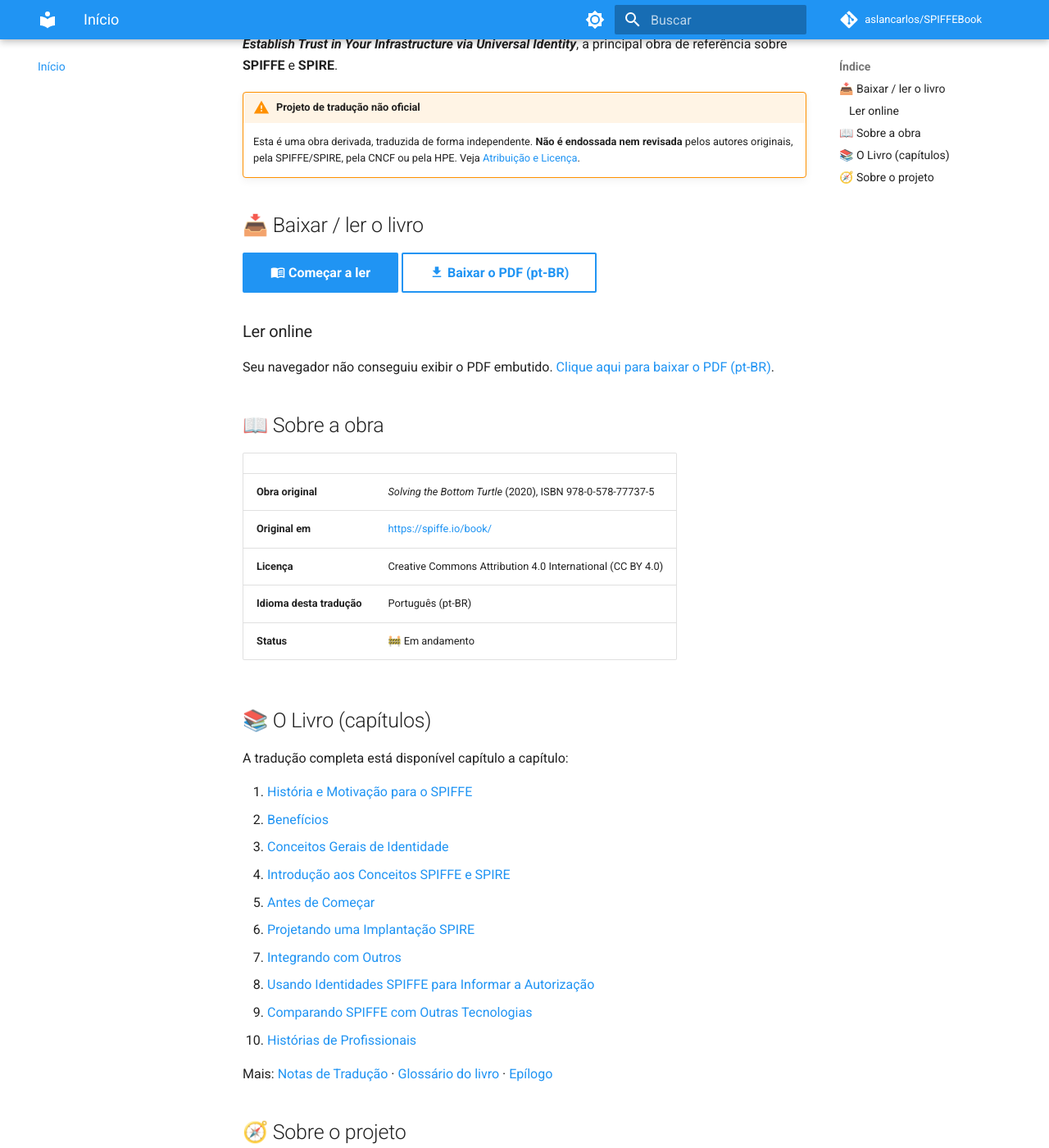
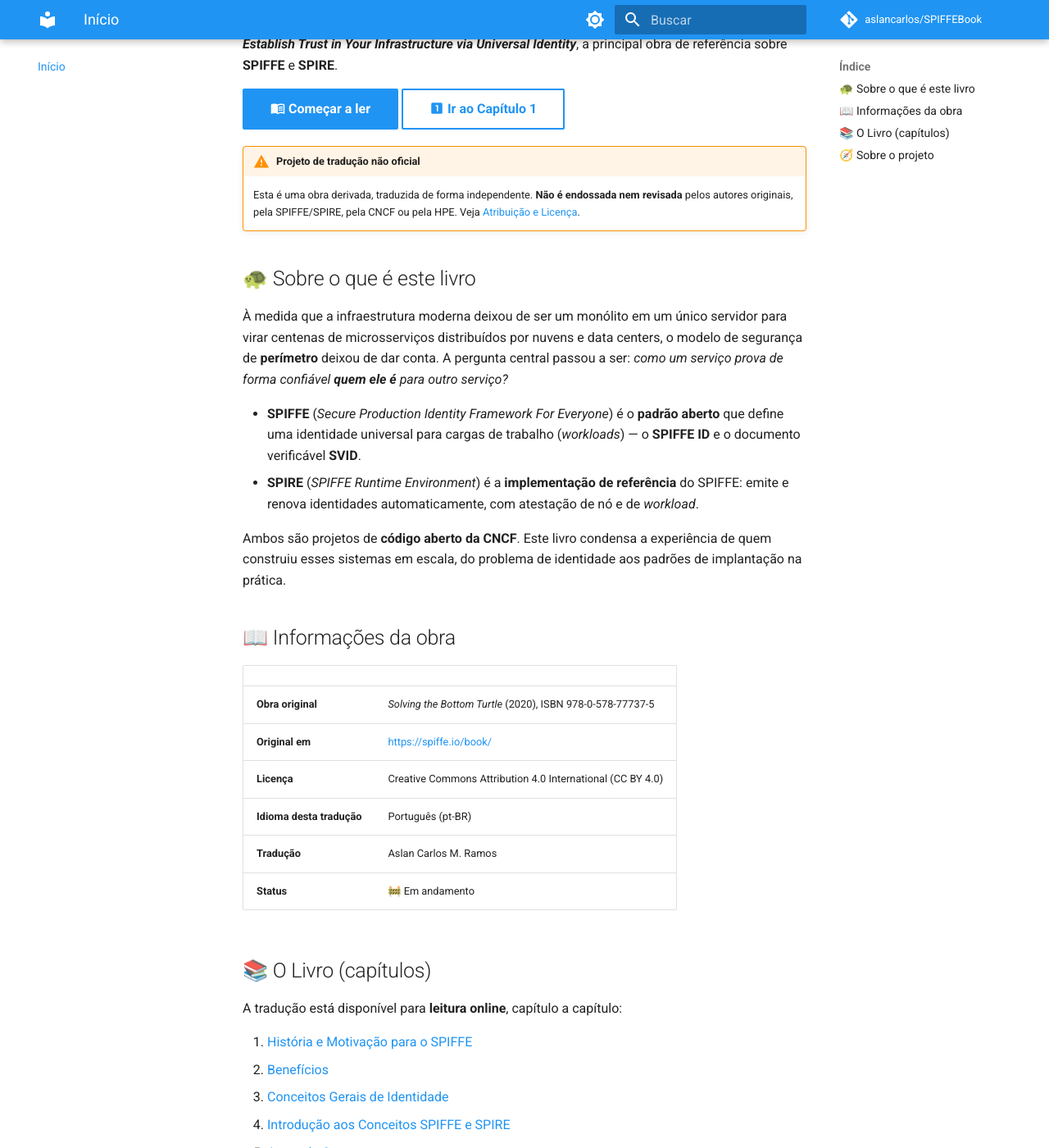
Before and after one commit to aslancarlos/SPIFFEBook, an MkDocs documentation site: the page built from docs/index.md, in a window 1280 px wide and 1400 px high, scrolled down 212 px. Shown: the whole window at 82% size. Built offline with MkDocs 1.6.1 and Material for MkDocs 9.7.7, drawn with Linux system fonts in a browser that asks for light colours; comment, search, counter and statistics services are not loaded; some of the changed text lies outside the part shown.

Commit message:
docs: remove download direto do PDF e foca a home nas informações importantes
- remove o botão de download do PDF e o visualizador <object> embutido
- página inicial agora explica o que são SPIFFE/SPIRE e o problema que resolvem
- metadados da obra, lista de capítulos para leitura online e links do projeto
- CTAs: 'Começar a ler' e 'Ir ao Capítulo 1'

```diff
--- a/docs/index.md
+++ b/docs/index.md
@@ -5,31 +5,34 @@ Tradução para **português brasileiro (pt-BR)** do livro
 Infrastructure via Universal Identity***, a principal obra de referência sobre
 **SPIFFE** e **SPIRE**.
 
+[:material-book-open-variant: Começar a ler](livro/notas-traducao.md){ .md-button .md-button--primary }
+[:material-numeric-1-box: Ir ao Capítulo 1](livro/01-historia-e-motivacao.md){ .md-button }
+
 !!! warning "Projeto de tradução não oficial"
     Esta é uma obra derivada, traduzida de forma independente. **Não é
     endossada nem revisada** pelos autores originais, pela SPIFFE/SPIRE, pela
     CNCF ou pela HPE. Veja [Atribuição e Licença](atribuicao.md).
 
-## 📥 Baixar / ler o livro
+## 🐢 Sobre o que é este livro
 
-[:material-book-open-variant: Começar a ler](livro/notas-traducao.md){ .md-button .md-button--primary }
-[:material-download: Baixar o PDF (pt-BR)](https://github.com/aslancarlos/SPIFFEBook/raw/main/livro/SPIFFE-Book_pt-br.pdf){ .md-button }
+À medida que a infraestrutura moderna deixou de ser um monólito em um único
+servidor para virar centenas de microsserviços distribuídos por nuvens e data
+centers, o modelo de segurança de **perímetro** deixou de dar conta. A pergunta
+central passou a ser: *como um serviço prova de forma confiável **quem ele é**
+para outro serviço?*
 
-### Ler online
+- **SPIFFE** (*Secure Production Identity Framework For Everyone*) é o **padrão
+  aberto** que define uma identidade universal para cargas de trabalho
+  (*workloads*) — o **SPIFFE ID** e o documento verificável **SVID**.
+- **SPIRE** (*SPIFFE Runtime Environment*) é a **implementação de referência**
+  do SPIFFE: emite e renova identidades automaticamente, com atestação de nó e
+  de *workload*.
 
-<object
-  data="https://github.com/aslancarlos/SPIFFEBook/raw/main/livro/SPIFFE-Book_pt-br.pdf"
-  type="application/pdf"
-  width="100%"
-  height="720px">
-  <p>
-    Seu navegador não conseguiu exibir o PDF embutido.
-    <a href="https://github.com/aslancarlos/SPIFFEBook/raw/main/livro/SPIFFE-Book_pt-br.pdf">
-      Clique aqui para baixar o PDF (pt-BR)</a>.
-  </p>
-</object>
+Ambos são projetos de **código aberto da CNCF**. Este livro condensa a
+experiência de quem construiu esses sistemas em escala, do problema de
+identidade aos padrões de implantação na prática.
 
-## 📖 Sobre a obra
+## 📖 Informações da obra
 
 | | |
 |---|---|
@@ -37,11 +40,12 @@ Infrastructure via Universal Identity***, a principal obra de referência sobre
 | **Original em** | <https://spiffe.io/book/> |
 | **Licença** | Creative Commons Attribution 4.0 International (CC BY 4.0) |
 | **Idioma desta tradução** | Português (pt-BR) |
+| **Tradução** | Aslan Carlos M. Ramos |
 | **Status** | 🚧 Em andamento |
 
 ## 📚 O Livro (capítulos)
 
-A tradução completa está disponível capítulo a capítulo:
+A tradução está disponível para **leitura online**, capítulo a capítulo:
 
 1. [História e Motivação para o SPIFFE](livro/01-historia-e-motivacao.md)
 2. [Benefícios](livro/02-beneficios.md)
```
Also changed, not shown: other parts of docs/index.md (+3 -1 lines).
